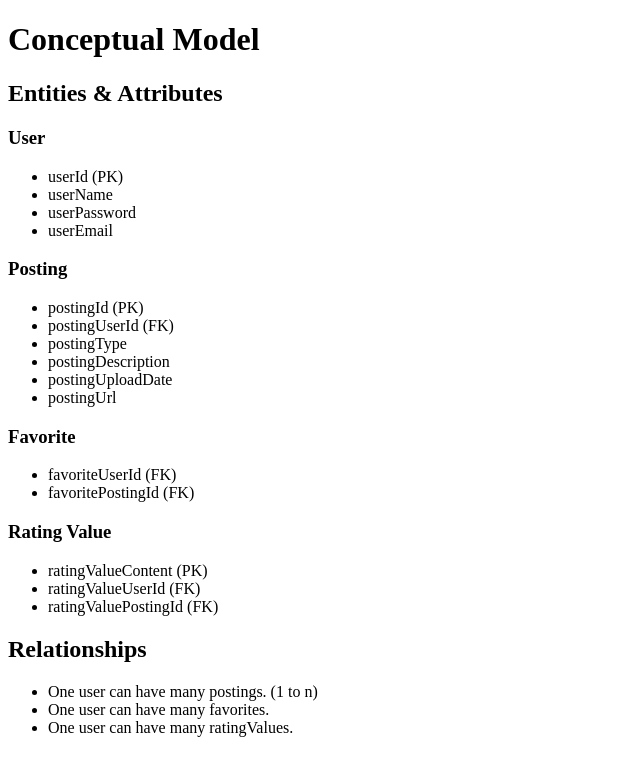
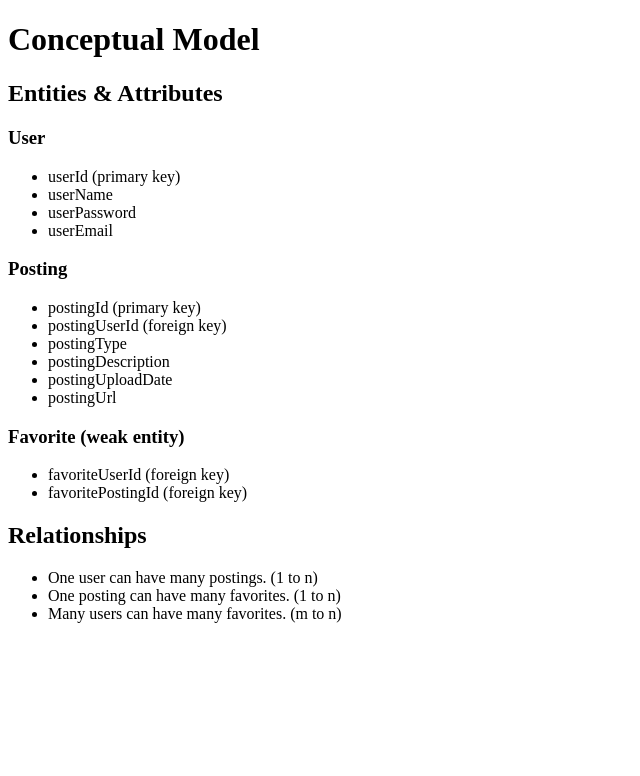
Before and after one commit to Taylor-Smith92/data-design, a PHP site: page /conceptual-model.php in a window 1280 px wide. Shown: the top 776 px of the page, without its empty margins (0-640 px from the left). Run offline with PHP 8.4, Linux system fonts and the light colour scheme.

Commit message:
removed rating value (it was not part of the use case), and updated relationships in conceptual model. Text edited in use case title and description.

```diff
--- a/epic/conceptual-model.php
+++ b/epic/conceptual-model.php
@@ -9,36 +9,31 @@
 		<h2>Entities & Attributes</h2>
 		<h3>User</h3>
 		<ul>
-			<li>userId (PK)</li>
+			<li>userId (primary key)</li>
 			<li>userName</li>
 			<li>userPassword</li>
 			<li>userEmail</li>
 		</ul>
 		<h3>Posting</h3>
 		<ul>
-			<li>postingId (PK)</li>
-			<li>postingUserId (FK)</li>
+			<li>postingId (primary key)</li>
+			<li>postingUserId (foreign key)</li>
 			<li>postingType</li>
 			<li>postingDescription</li>
 			<li>postingUploadDate</li>
 			<li>postingUrl</li>
 		</ul>
-		<h3>Favorite</h3>
+		<h3>Favorite (weak entity)</h3>
 		<ul>
-			<li>favoriteUserId (FK)</li>
-			<li>favoritePostingId (FK)</li>
-		</ul>
-		<h3>Rating Value</h3>
-		<ul>
-			<li>ratingValueContent (PK)</li>
-			<li>ratingValueUserId (FK)</li>
-			<li>ratingValuePostingId (FK)</li>
+			<li>favoriteUserId (foreign key)</li>
+			<li>favoritePostingId (foreign key)</li>
 		</ul>
 		<h2>Relationships</h2>
 		<ul>
 			<li>One user can have many postings. (1 to n)</li>
-			<li>One user can have many favorites. </li>
-			<li>One user can have many ratingValues.</li>
+			<li>One posting can have many favorites. (1 to n)</li>
+			<li>Many users can have many favorites. (m to n)</li>
+
 		</ul>
 	</body>
 </html>
--- a/epic/use-case.php
+++ b/epic/use-case.php
@@ -6,8 +6,8 @@
 	</head>
 	<body>
 		<h1>Use Case</h1>
-		<p><strong>Title:</strong> Brock Learns a Song on Ultimate-Guitar.com</p>
-		<p><strong>Description:</strong> A user wants to learn the chord progression to a popular song posted on Ultimate-Guitar and have a quick way to access it.</p>
+		<p><strong>Title:</strong> Brock Favorites a Song on Ultimate-Guitar.com</p>
+		<p><strong>Description:</strong> A user wants to add the posting for a popular song to their "My Tabs" list on Ultimate-Guitar.</p>
 		<p><strong>Name of user & their role:</strong> Brock Lee; musician who recently created an Ultimate-Guitar account.</p>
 		<p><strong>Usage Pre-Conditions:</strong> Must have an internet capable device. Must have an account and be signed in.</p>
 		<p><strong>Post-Conditions:</strong> Ultimate-Guitar saves favorite posting to user's "My Tabs" folder.</p>
```
